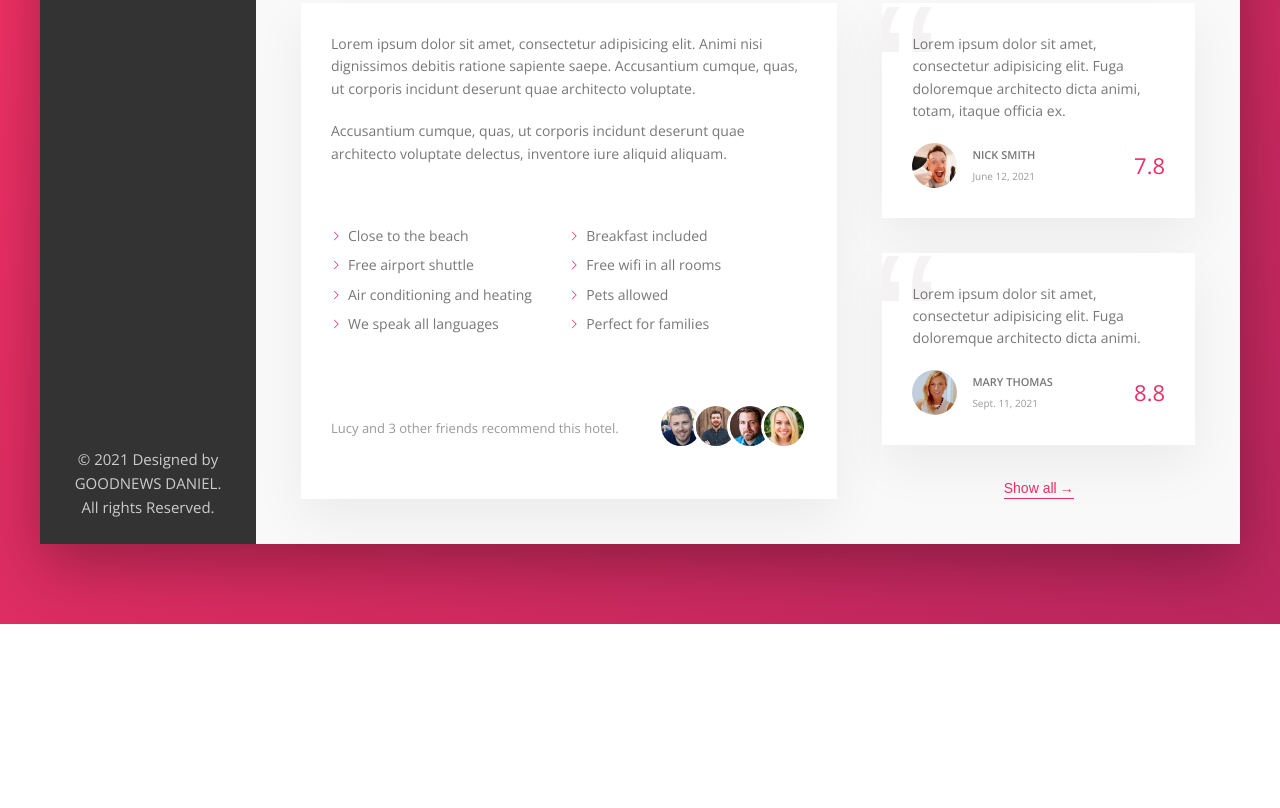
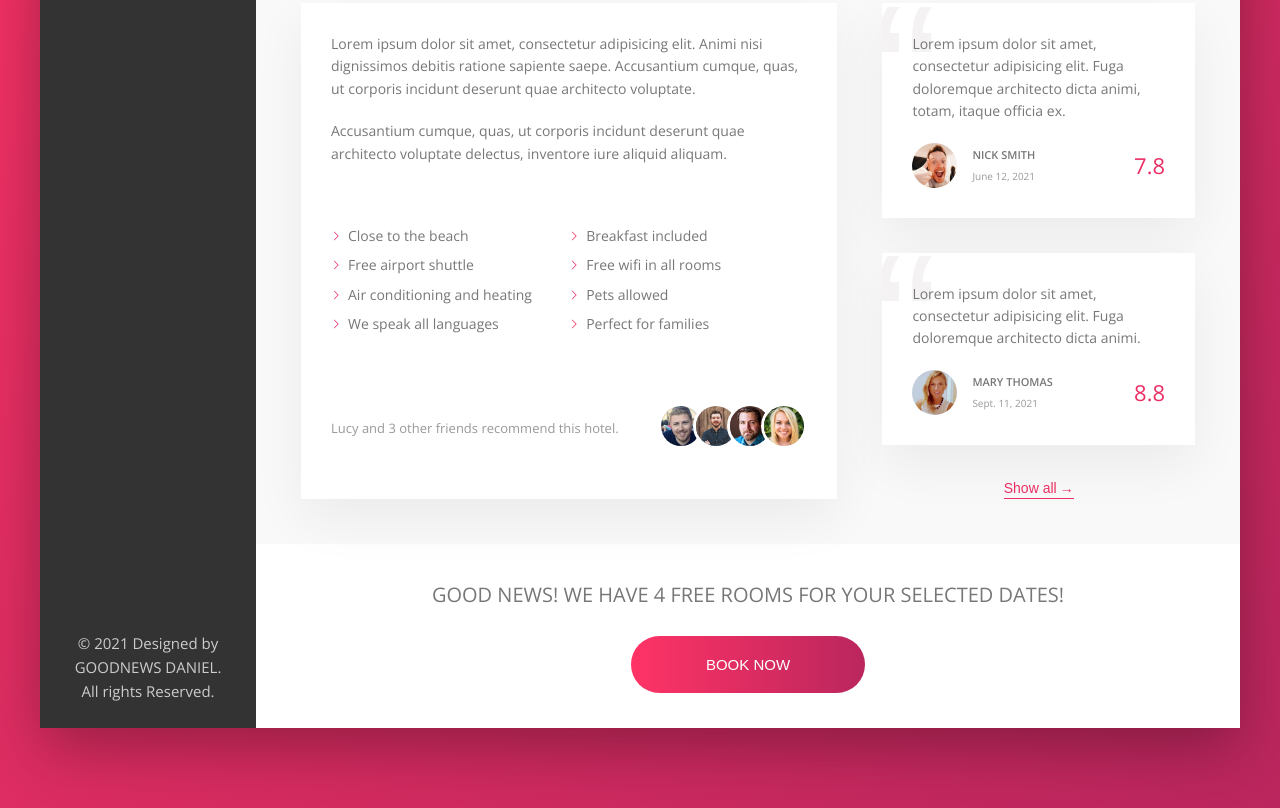
Before and after one commit to goodnewsdaniel/Trillo_App, a website: page index.html in a window 1280 px wide. Shown: the part 643-1451 px from the top of the page. Before the commit the page ends 1267 px from the top, so only its background shows below. Drawn offline with nearby package versions, Linux system fonts and the light colour scheme.

Commit message:
CTA updates

```diff
--- a/index.html
+++ b/index.html
@@ -59,7 +59,7 @@
             <!-- Content -->
             <div class="content">
 
-                <!-- SideBar Nav -->
+                <!-- SIDE BAR NAV SECTION -->
                 <nav class="sidebar">
                     <!-- Unordered List -->
                    <ul class="side-nav">
@@ -110,7 +110,7 @@
                    </div>
                 </nav>
 
-                <!-- Hotel View -->
+                <!-- HOTEL VIEW SECTION -->
                 <main class="hotel-view">
 
                     <!-- Photo Gallery -->
@@ -127,7 +127,7 @@
                         </figure>
                     </div>
 
-                    <!-- Overview -->
+                    <!-- OVERVIEW SECTION -->
                     <div class="overview">
                         <!-- Overview Heading -->
                         <h1 class="overview__heading">
@@ -170,7 +170,7 @@
                         </div>
                     </div>
 
-                    <!-- Overview Details Section -->
+                    <!-- OVERVIEW DETAILS SECTION -->
                     <div class="detail">
 
                         <!-- Description -->
@@ -249,10 +249,19 @@
                             <button class="btn-inline">Show all<span>&rarr;</span></button>
                         </div>
                         <!-- End of Review -->
+                    </div>
+                    <!-- End of Detail Section-->
 
+                    <!-- CALL TO ACTION SECTION -->
+                    <div class="cta">
+                        <h2 class="cta__book-now">
+                            Good news! We have 4 free rooms for your selected dates!
+                        </h2>
+                        <button class="btn">
+                            <span class="btn__visible">Book Now</span>
+                            <span class="btn__invisible">Only 4 rooms left</span>
+                        </button>
                     </div>
-                    <!-- End of Detail -->
-
 
                 </main>
             </div>
--- a/sass/_components.scss
+++ b/sass/_components.scss
@@ -71,7 +71,7 @@
 .user-nav {
   align-self: stretch; //This overrides the value of the header.
 
-  //   Flex item now used as Flex parent
+  //Flex item now used as Flex parent
   display: flex;
   align-items: center;
 
@@ -92,6 +92,7 @@
   &:hover &__notification {
     background-color: var(--color-grey-light-1);
     color: var(--color-grey-dark-3);
+    color: #000;
   }
 
   &__icon-box {
@@ -260,6 +261,14 @@
     text-transform: uppercase;
     letter-spacing: 1px;
     padding: 1.5rem 3rem;
+
+    &:hover {
+      letter-spacing: 0.2rem;
+      border-bottom: 1.5px solid var(--color-primary-light);
+      transform: scaleY(1);
+      transition: all 0.2s;
+      text-shadow: var(--color-primary-light);
+    }
   }
 
   &__stars {
@@ -433,7 +442,6 @@
 
 ////////////////////////////////////
 ///// REVIEWS
-
 .review {
   background-color: #fff;
   box-shadow: var(--shadow-light);
@@ -441,6 +449,15 @@
   margin-bottom: 3.5rem;
   position: relative;
   overflow: hidden;
+
+  &:hover {
+    box-shadow: var(--shadow-light);
+    transform: scale(1.1);
+    transition: all 0.2s;
+    border-bottom-right-radius: 2rem;
+    border-top-left-radius: 2rem;
+    border-top: 1px solid var(--color-primary-light);
+  }
 
   &__user {
     display: flex;
@@ -494,3 +511,75 @@
     z-index: 1;
   }
 }
+
+////////////////////////////////
+////// CALL TO ACTION
+.cta {
+  padding: 3.5rem 0;
+  text-align: center;
+
+  &__book-now {
+    font-size: 2rem;
+    text-transform: uppercase;
+    font-weight: 300;
+    margin-bottom: 2.5rem;
+  }
+}
+
+////////////////////////////////
+////// CALL TO ACTION BUTTON
+.btn {
+  font-size: 1.5rem;
+  font-weight: 300;
+  text-transform: uppercase;
+  border-radius: 100px;
+  border: none;
+  background-image: linear-gradient(
+    to right,
+    var(--color-primary-light),
+    var(--color-primary-dark)
+  );
+  color: #fff;
+  position: relative;
+  overflow: hidden;
+  cursor: pointer;
+
+  & > * {
+    height: 100%;
+    width: 100%;
+    display: inline-block;
+    transition: all 0.2s;
+  }
+
+  &__visible {
+    padding: 2rem 7.5rem;
+  }
+
+  &__invisible {
+    position: absolute;
+    left: 0;
+    top: -100%;
+    padding: 2rem 0;
+  }
+
+  &:hover {
+    background-image: linear-gradient(
+      to left,
+      var(--color-primary-light),
+      var(--color-primary-dark)
+    );
+  }
+
+  &:hover &__visible {
+    transform: translateY(100%);
+  }
+
+  &:hover &__invisible {
+    top: 0;
+  }
+
+  &:focus {
+    outline: none;
+    animation: pulsate 1s infinite;
+  }
+}
--- a/sass/_layout.scss
+++ b/sass/_layout.scss
@@ -42,6 +42,8 @@
   background-color: var(--color-grey-light-1);
   border-bottom: var(--line);
   font-size: 1.4rem;
+  // border-bottom-right-radius: 2rem;
+  // border-top-left-radius: 2rem;
 }
 
 .description {
```
Also changed, not shown: css/style.comp.css, css/style.css.
